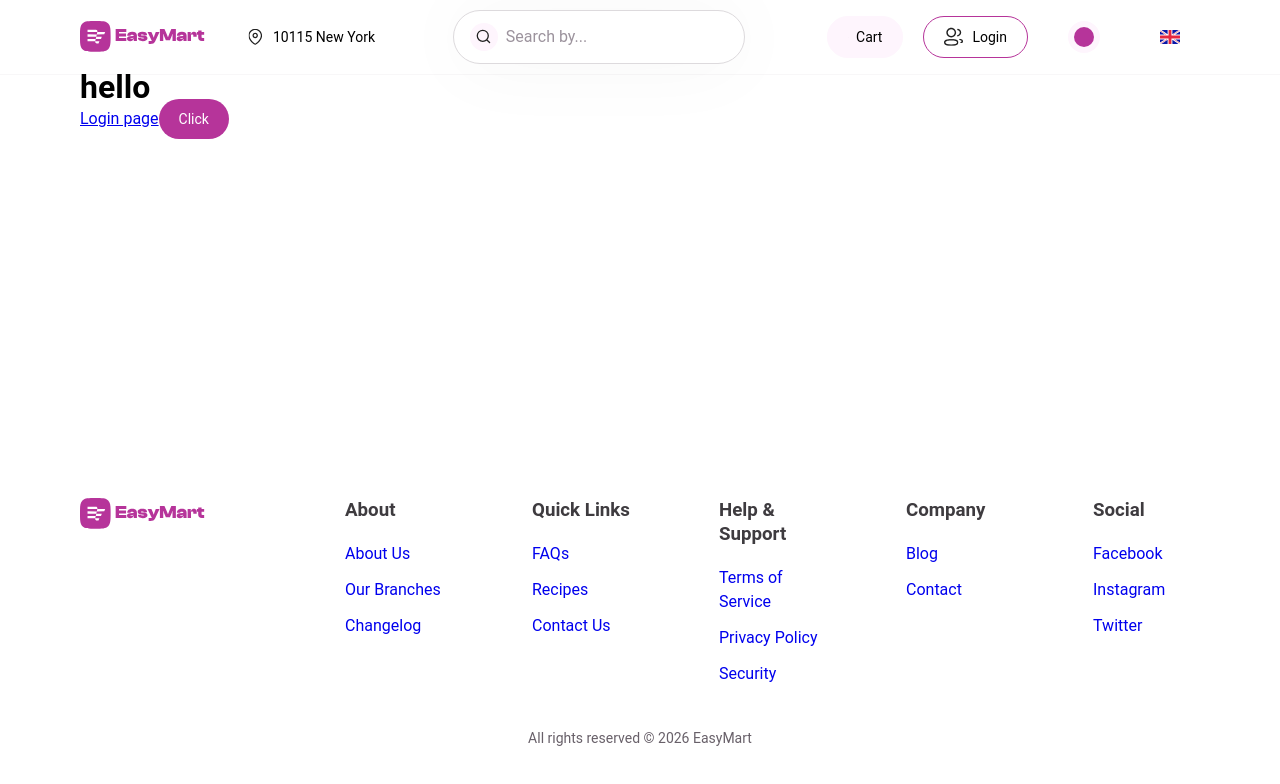
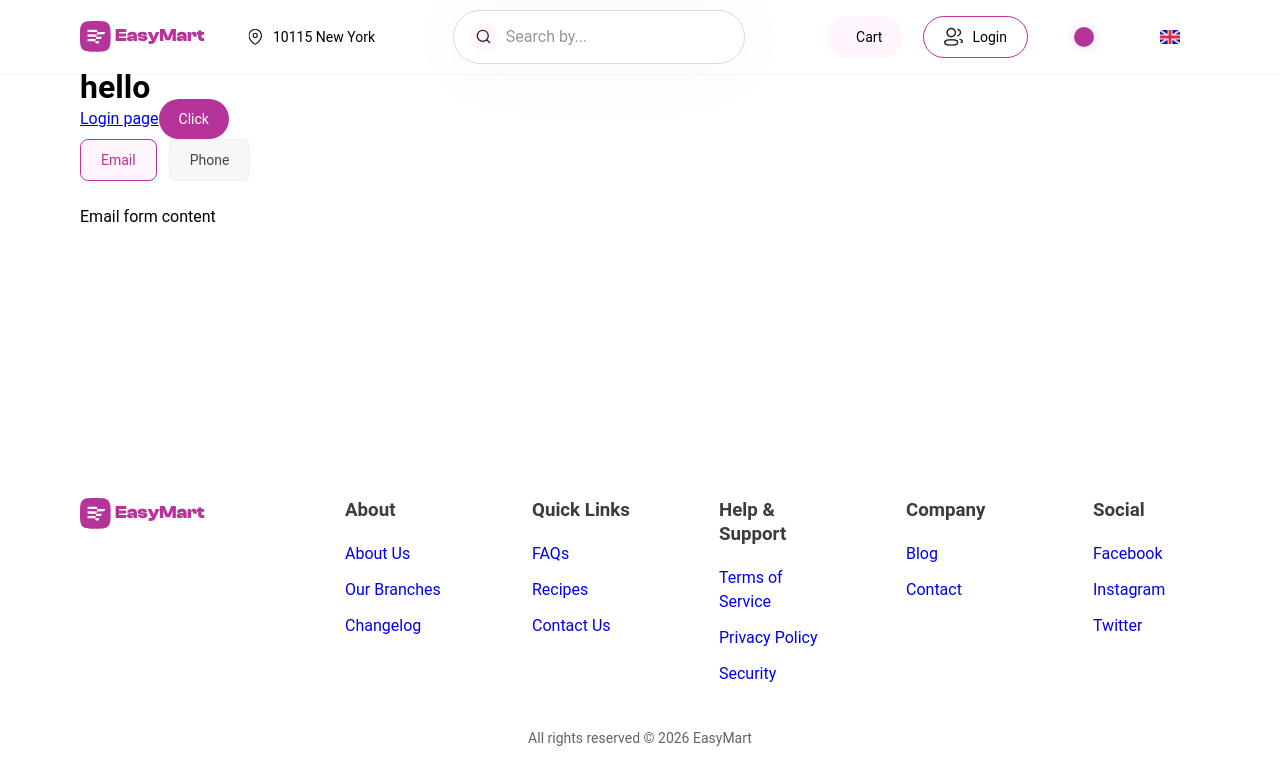
Before and after one commit to RqtHqck/easymart, a React (Vite) app: page / in a window 1280 px wide. Shown: the top 784 px of the page. Built offline with nearby package versions, Linux system fonts and the light colour scheme.

Commit message:
Создали компонент переключающий вкладки использовав паттерн React compound components (смотреть описание в notion в Best practice)

```diff
--- a/src/pages/Home/ui/HomePage.tsx
+++ b/src/pages/Home/ui/HomePage.tsx
@@ -3,12 +3,11 @@ import { useTranslation } from 'react-i18next';
 import { Link } from 'react-router-dom';
 
 import { routePaths } from '@/shared/config';
-import { Button } from '@/shared/ui';
+import { Button, Tabs } from '@/shared/ui';
 
 import styles from './HomePage.module.scss';
 
 import { Footer, Header } from '@/widgets';
-
 
 export const HomePage = () => {
   const [error, setError] = useState<boolean>(false);
@@ -31,6 +30,15 @@ export const HomePage = () => {
         <h1 className={styles.title}>{t('hello')}</h1>
         <Link to={routePaths.login}>Login page</Link>
         <Button onClick={handleErrorButtonClick}>Click</Button>
+        <Tabs defaultValue="email">
+          <Tabs.List>
+            <Tabs.Trigger value="email">Email</Tabs.Trigger>
+            <Tabs.Trigger value="phone">Phone</Tabs.Trigger>
+          </Tabs.List>
+
+          <Tabs.Content value="email">Email form content</Tabs.Content>
+          <Tabs.Content value="phone">Phone form content</Tabs.Content>
+        </Tabs>
       </main>
       <Footer />
     </div>
--- /dev/null
+++ b/src/shared/ui/Tabs/Tabs.module.scss
@@ -0,0 +1,23 @@
+.list {
+  display: flex;
+  align-items: center;
+  gap: 12px;
+}
+
+.content {
+  margin: 24px 0 12px;
+}
+
+.trigger {
+  color: var(--gray-700);
+  background: var(--gray-50);
+
+  &.active {
+    color: var(--primary-color);
+    background: var(--primary-color-light);
+
+    svg {
+      fill: var(--primary-color);
+    }
+  }
+}
--- /dev/null
+++ b/src/shared/ui/Tabs/Tabs.tsx
@@ -0,0 +1,114 @@
+import {
+  createContext,
+  useContext,
+  useState,
+  type HTMLAttributes,
+  type ReactNode,
+} from 'react';
+
+import { cn } from '@/shared/lib';
+import { Button } from '@/shared/ui';
+
+import styles from './Tabs.module.scss';
+
+// CONTEXT
+interface TabsContextType {
+  activeTab: string;
+  selectTab: (tab: string) => void;
+}
+
+const TabsContext = createContext<TabsContextType | undefined>(undefined);
+
+// TAB
+interface TabsProps extends Omit<HTMLAttributes<HTMLDivElement>, 'onChange'> {
+  defaultValue: string;
+  children: ReactNode;
+  onChange?: (value: string) => void;
+}
+
+export const Tabs = (props: TabsProps) => {
+  const { children, defaultValue, onChange, ...rest } = props;
+  const [activeTab, setActiveTab] = useState(defaultValue);
+
+  const selectTab = (tab: string) => {
+    setActiveTab(tab);
+    if (onChange) {
+      onChange(tab);
+    }
+  };
+
+  return (
+    <TabsContext.Provider value={{ activeTab, selectTab }}>
+      <div {...rest}>{children}</div>
+    </TabsContext.Provider>
+  );
+};
+
+// TAB LIST
+interface TabsListProps extends HTMLAttributes<HTMLDivElement> {
+  children: ReactNode;
+}
+
+const TabsList = ({ children, ...rest }: TabsListProps) => {
+  return (
+    <div className={styles.list} {...rest}>
+      {children}
+    </div>
+  );
+};
+
+// TAB TRIGGER
+interface TabTriggerProps extends HTMLAttributes<HTMLButtonElement> {
+  value: string;
+  children: ReactNode;
+  disabled?: boolean;
+}
+
+const TabTrigger = ({ children, value, ...rest }: TabTriggerProps) => {
+  const context = useContext(TabsContext);
+  if (!context) throw new Error('TabTrigger must be within Tabs');
+
+  const isActive = context.activeTab === value;
+
+  const selectCurrentTab = () => {
+    context.selectTab(value);
+  };
+
+  return (
+    <Button
+      {...rest}
+      type="button"
+      theme={isActive ? 'outline' : 'tertiary'}
+      form="rounded"
+      onClick={selectCurrentTab}
+      className={cn(styles.trigger, { [styles.active]: isActive })}
+    >
+      {children}
+    </Button>
+  );
+};
+
+// TAB CONTENT
+interface TabContentProps extends HTMLAttributes<HTMLDivElement> {
+  value: string;
+  children: ReactNode;
+}
+
+const TabContent = ({ children, value, ...rest }: TabContentProps) => {
+  const context = useContext(TabsContext);
+  if (!context) throw new Error('TabContent must be within Tabs');
+
+  const isActive = context.activeTab === value;
+
+  if (!isActive) return null;
+
+  return (
+    <div {...rest} className={cn(styles.content)}>
+      {children}
+    </div>
+  );
+};
+
+Tabs.List = TabsList;
+Tabs.Content = TabContent;
+Tabs.Trigger = TabTrigger;
--- a/src/shared/ui/index.ts
+++ b/src/shared/ui/index.ts
@@ -2,5 +2,6 @@ import { AppIcon } from '@/shared/ui/AppIcon/AppIcon';
 import { Button } from '@/shared/ui/Button/Button.tsx';
 import { Input } from '@/shared/ui/Input/Input.tsx';
 import { Spinner } from '@/shared/ui/Spinner/Spinner.tsx';
+import { Tabs } from '@/shared/ui/Tabs/Tabs.tsx';
 
-export { Button, Input, AppIcon, Spinner };
+export { Button, Input, AppIcon, Spinner, Tabs };
```
